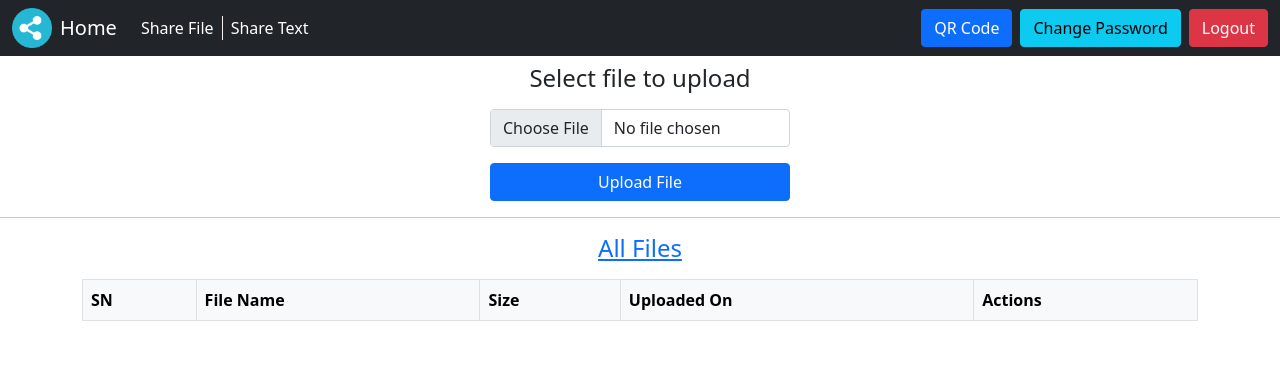
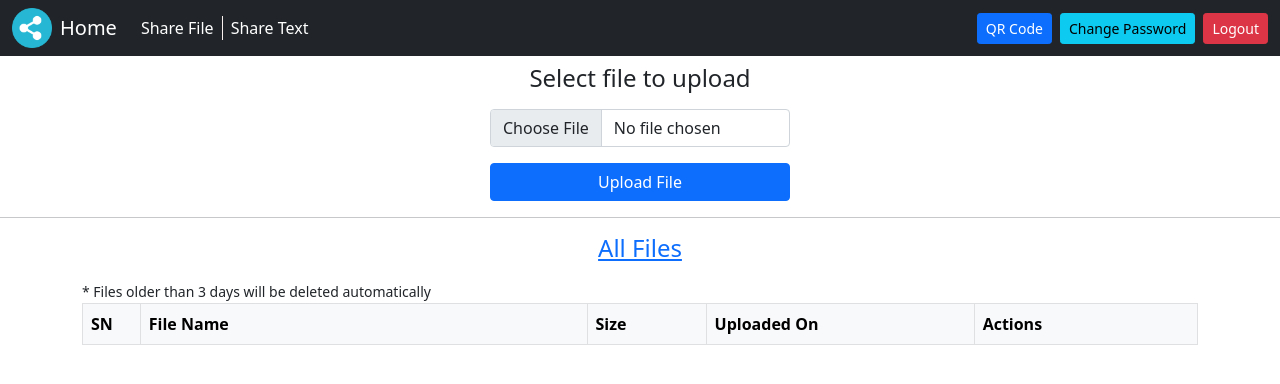
Before and after one commit to skneo/Share_File_and_Text_across_Web, a PHP site: page /share_file.php in a window 1280 px wide. Shown: the top 384 px of the page. Run offline with PHP 8.4, Linux system fonts and the light colour scheme; the visitor is signed in with stand-in values (Sample User, id 1); lists and menus that the app fills with data are empty.

Commit message:
older files to be deleted and code improved

```diff
--- a/header.php
+++ b/header.php
@@ -22,18 +22,14 @@ if (!isset($_SESSION['loggedin'])) {
             </ul>
             <?php
             $current_site = $_SERVER['SERVER_NAME'];
-            echo "<a class='btn btn-primary me-2' aria-current='page' href='scan_qr_code.php?qr_url=http://$current_site'>QR Code</a>";
+            echo "<a class='btn btn-sm btn-primary me-2' aria-current='page' href='scan_qr_code.php?qr_url=http://$current_site'>QR Code</a>";
             ?>
-            <a class="btn btn-info me-2" aria-current="page" href="change_password.php">Change Password</a>
-            <a href="logout.php" class="btn btn-danger">Logout</a>
+            <a class="btn btn-info me-2 btn-sm" aria-current="page" href="change_password.php">Change Password</a>
+            <a href="logout.php" class="btn btn-danger btn-sm">Logout</a>
         </div>
     </div>
 </nav>
 <style>
-    /* body {
-        background-color: skyblue;
-    } */
-
     @media only screen and (min-width: 960px) {
         .navbar .navbar-nav .nav-item .nav-link {
             padding: 0 0.5em;
--- a/share_file.php
+++ b/share_file.php
@@ -4,45 +4,6 @@ if (!isset($_SESSION['loggedin'])) {
     header('Location: index.php');
 }
 include 'uploads_dir.php';
-$showAlert = false;
-if ($_SERVER['REQUEST_METHOD'] === 'POST' && isset($_POST['submit'])) {
-    $target_dir = "$uploads_dir/";
-    $target_file = $target_dir . basename($_FILES["fileToUpload"]["name"]);
-    $file_type = strtolower(pathinfo($target_file, PATHINFO_EXTENSION));
-    //check file type
-    if ($file_type == 'htm' or $file_type == 'html' or $file_type == 'php' or $file_type == 'asp' or $file_type == 'aspx' or $file_type == 'jsp' or $file_type == 'htaccess') {
-        $showAlert = true;
-        $alertMsg =  "Sorry, this file type not allowed, upload it by making zip file.";
-        $alertClass = "alert-danger";
-    }
-    // Check if file already exists
-    else if (file_exists($target_file)) {
-        $showAlert = true;
-        $alertMsg =  "file of this name already exists, please change file name then try to upload";
-        $alertClass = "alert-danger";
-    } else {
-        if (move_uploaded_file($_FILES["fileToUpload"]["tmp_name"], $target_file)) {
-            $filename = htmlspecialchars(basename($_FILES["fileToUpload"]["name"]));
-            $showAlert = true;
-            $alertMsg =  "The file $filename has been uploaded";
-            $alertClass = "alert-success";
-        } else {
-            $showAlert = true;
-            $alertMsg =  "Sorry, there was an error uploading your file.";
-            $alertClass = "alert-danger";
-        }
-    }
-}
-if (isset($_GET['delete'])) {
-    $fileName = $_GET['delete'];
-    $file = "$uploads_dir/$fileName";
-    if (file_exists($file)) {
-        unlink($file);
-        $showAlert = true;
-        $alertClass = "alert-success";
-        $alertMsg = "File deleted";
-    }
-}
 ?>
 <!doctype html>
 <html lang='en'>
@@ -59,16 +20,14 @@ if (isset($_GET['delete'])) {
 <body>
     <?php
     include 'header.php';
-    if ($showAlert) {
-        echo "<div class='alert $alertClass alert-dismissible fade show py-2 mb-0' role='alert'>
-                <strong >$alertMsg</strong>
-                <button type='button' class='btn-close pb-2' data-bs-dismiss='alert' aria-label='Close'></button>
-            </div>";
+    if (isset($_SESSION['alert'])) {
+        echo $_SESSION['alert'];
+        unset($_SESSION['alert']);
     }
     ?>
     <center>
         <div class="container mt-2 ">
-            <form action="share_file.php" method="post" enctype="multipart/form-data">
+            <form action="handle_files.php" method="post" enctype="multipart/form-data">
                 <h4>Select file to upload</h4>
                 <input class="form-control my-3" style="width: 300px;" type="file" name="fileToUpload" id="fileToUpload">
                 <input class="btn btn-primary" onclick="loader()" type="submit" style="width: 300px;" value="Upload File" name="submit">
@@ -88,14 +47,15 @@ if (isset($_GET['delete'])) {
     </script>
     <h4 class="text-center"><a href="share_file.php">All Files</a> </h4>
     <div class="container my-3 table-responsive">
+        <small>* Files older than 3 days will be deleted automatically</small>
         <table id="table_id" class="table-light table table-striped table-bordered w-100">
             <thead>
                 <tr>
                     <th>SN</th>
-                    <th>File Name</th>
-                    <th>Size </th>
-                    <th>Uploaded On</th>
-                    <th style='min-width:50px'>Actions</th>
+                    <th style='min-width:300px'>File Name</th>
+                    <th style='min-width:80px'>Size </th>
+                    <th style='min-width:180px'>Uploaded On</th>
+                    <th style='min-width:150px'>Actions</th>
                 </tr>
             </thead>
             <tbody>
@@ -107,15 +67,21 @@ if (isset($_GET['delete'])) {
                     file_put_contents("$uploads_dir/index.php", "");
                 }
                 if ($handle = opendir("$uploads_dir/")) {
+                    $currentTime = time();
                     while (($file = readdir($handle)) != false) {
                         if ($file != "." && $file != "..") {
                             if ($file == "index.php")
                                 continue;
                             $ctime = filectime("$uploads_dir/$file");
+                            $timeDiff = $currentTime - $ctime;
+                            if ($timeDiff > 259200) {  // 3 days = 259200 seconds
+                                if (unlink("$uploads_dir/$file")) {
+                                    continue;
+                                }
+                            }
                             $dateTime = date("Y-m-d H:i:s", $ctime);
                             $filedownload = rawurlencode($file);
                             $size = round(filesize("$uploads_dir/" . $file) / (1024));
-                            $current_site = $_SERVER['SERVER_NAME'];
                             echo "<tr>
                                     <td>$sn</td>
                                     <td><a href=\"preview_file.php?file=$filedownload\">$file</a></td>
@@ -123,7 +89,7 @@ if (isset($_GET['delete'])) {
                                     <td>$dateTime</td>
                                     <td>
                                         <a href=\"$uploads_dir/$filedownload\" download class='me-2'>Download</a>
-                                        <a onclick=\"return confirm('Sure to delete $file ?')\" href='share_file.php?delete=$file'>Delete</a>
+                                        <a onclick=\"return confirm('Sure to delete $file ?')\" href='handle_files.php?delete=$file'>Delete</a>
                                     </td>
                                 </tr>";
                             $sn = $sn + 1;
```
Also changed, not shown: handle_files.php (added, +46 -0 lines).
